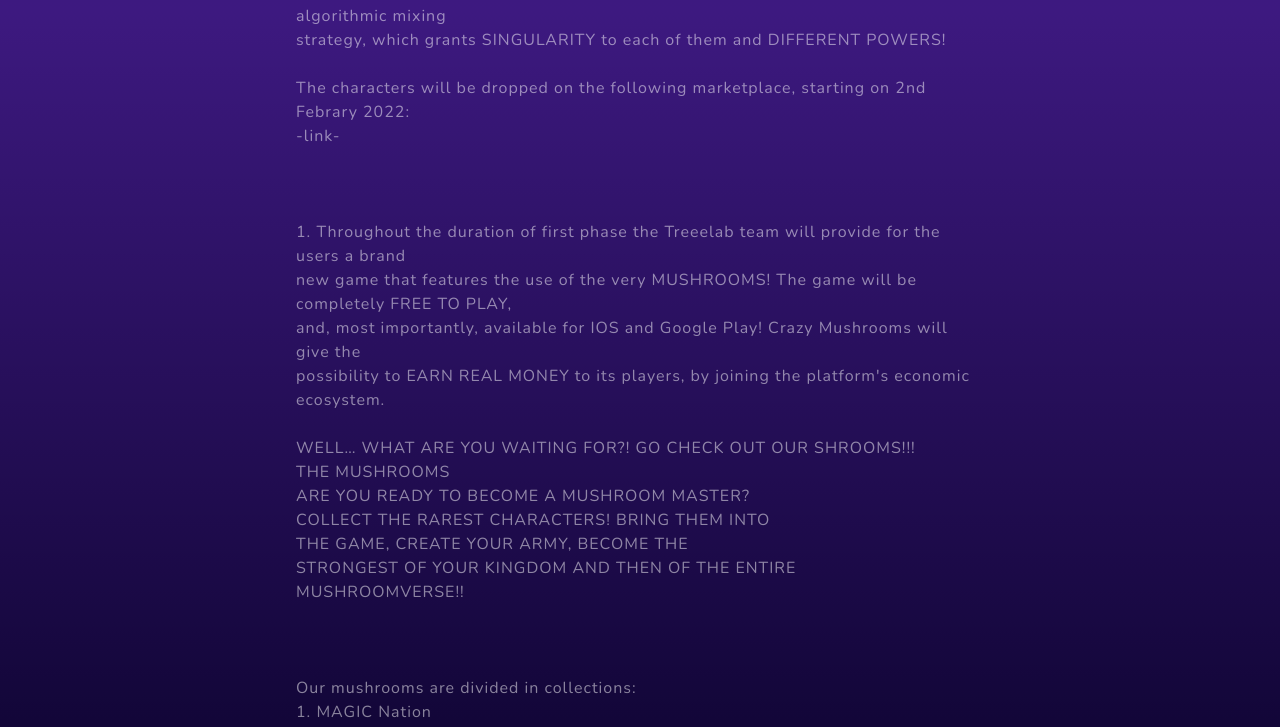
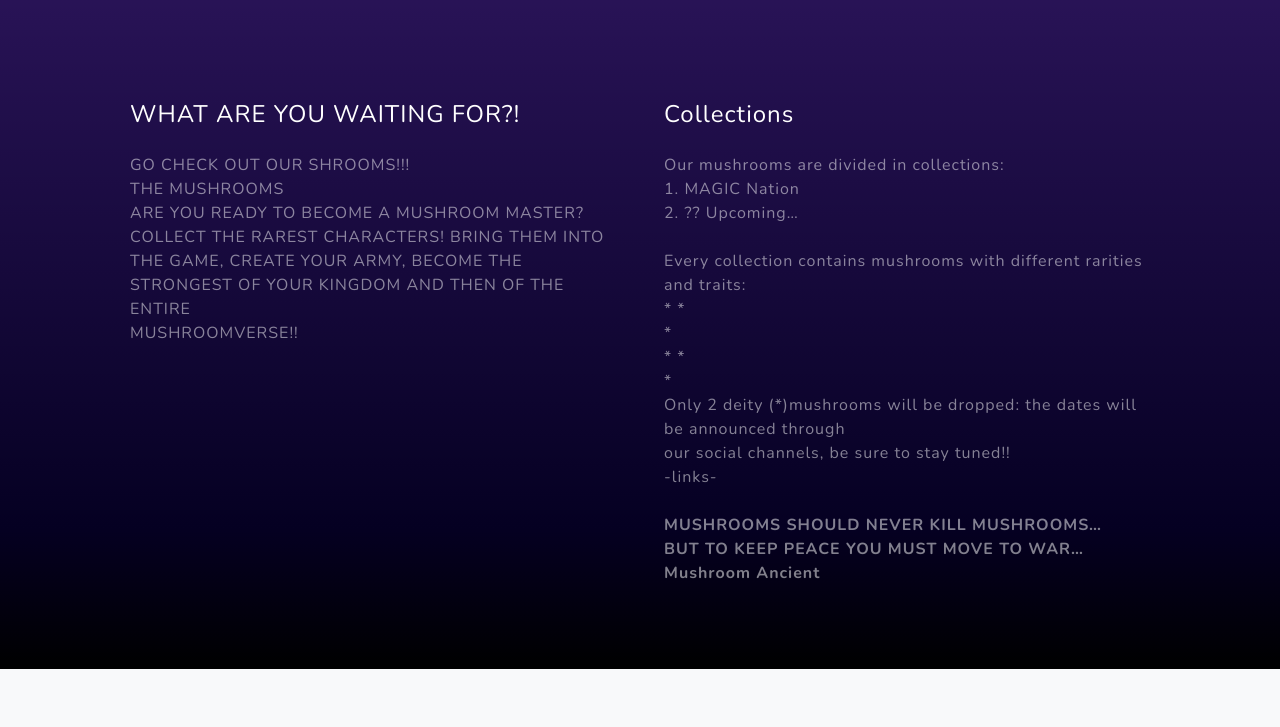
Before and after one commit to Lorenzo2703/Crazy-Mushrooms, a plain HTML site: page index.html in a window 1280 px wide. Shown: the part 1537-2264 px from the top of the page. Drawn offline with nearby package versions, Linux system fonts and the light colour scheme.

Commit message:
scroll reveal e testo aggiustato

```diff
--- a/index.html
+++ b/index.html
@@ -17,6 +17,7 @@
         rel="stylesheet" />
     <!-- Core theme CSS (includes Bootstrap)-->
     <link href="css/styles.css" rel="stylesheet" />
+    <script src="https://unpkg.com/scrollreveal"></script>
 </head>
 
 <body id="page-top">
@@ -44,60 +45,65 @@
     <header class="masthead">
         <div class="container px-4 px-lg-5 d-flex h-100 align-items-center justify-content-center">
             <div class="d-flex justify-content-center">
-                <div class="text-center">
+                <div class="masthead-text text-center">
                     <h1 class="mx-auto my-0 text-uppercase mb-4">Crazy Mushrooms</h1>
 
-                    <a class="btn capitalize btn-primary mt-4" href="#">See
-                        Products</a>
+                    <a class="btn capitalize btn-primary mt-4" href="#">See Products</a>
                 </div>
             </div>
         </div>
     </header>
     <!-- About-->
     <section class="about-section" id="about">
-        <div class="container px-4 px-lg-5">
-            <div class="row  justify-content-center">
-                <div class="col-lg-8 ">
-                    <h4 class="text-white mb-4">WHO ARE WE?</h4>
-                    <p class="text-white-50 m-0 p-0" style="white-space: pre-line;"> <strong><em>Threelab</em></strong>
-                        is a young startup, that was created with a unique aim: developing a brand
-
+        <div class="container pb-custom px-4 px-lg-5">
+            <div class="row">
+                <div class="col-lg-6 p-4 mt-custom text-1">
+                    <h4 class="text-white mb-0">WHO ARE WE?</h4>
+                    <p class="text-white-50 text-start m-0 " style="white-space: pre-line;">
+                        <strong><em>Threelab</em></strong> is a young startup, that was created with a unique aim:
+                        developing a brand!
                         new MUSHROOM UNIVERSE (link) that easily links all the users to the PLAY TO EARN world. Our team
                         seeks to realize a new source of fun and entertainment, powered by the community itself. The one
                         task that Threeelab oughts to accomplish is to always maintain high quality performances and a
                         two-sided relationship with the costumers.
-                        CRAZY MUSHROOMS
+
+                        <strong>CRAZY MUSHROOMS</strong>
                         Crazy mushrooms was created as a bridge between two extremely high yielding sectors: the gaming
                         industry and the crypto market.
                         Our project is split into two main phases:
                         * COLLECTING NFT;
-
-                        * PLAYING THE GAME .
-
+                    </p>
+                </div>
+                <div class="col-lg-6 p-4 mt-custom text-2">
+                    <h4 class="text-white mb-0">PLAYING THE GAME</h4>
+                    <p class="text-white-50 text-start m-0 " style="white-space: pre-line;">
                         1. The first phase consists in the development of three-dimensional characters (NFT), animated
                         and elaborated with care, every mushrooms will be developed through an algorithmic mixing
                         strategy, which grants SINGULARITY to each of them and DIFFERENT POWERS!
-
                         The characters will be dropped on the following marketplace, starting on 2nd Febrary 2022:
                         -link-
 
-
-
-                        1. Throughout the duration of first phase the Treeelab team will provide for the users a brand
+                        2. Throughout the duration of first phase the Treeelab team will provide for the users a brand
                         new game that features the use of the very MUSHROOMS! The game will be completely FREE TO PLAY,
                         and, most importantly, available for IOS and Google Play! Crazy Mushrooms will give the
                         possibility to EARN REAL MONEY to its players, by joining the platform's economic ecosystem.
-
-                        WELL… WHAT ARE YOU WAITING FOR?! GO CHECK OUT OUR SHROOMS!!!
+                    </p>
+                </div>
+                <div class="col-lg-6 p-4 mt-custom text-3">
+                    <h4 class="text-white mb-0">WHAT ARE YOU WAITING FOR?!</h4>
+                    <p class="text-white-50 text-start m-0 " style="white-space: pre-line;">
+                        GO CHECK OUT OUR SHROOMS!!!
                         THE MUSHROOMS
                         ARE YOU READY TO BECOME A MUSHROOM MASTER?
                         COLLECT THE RAREST CHARACTERS! BRING THEM INTO
                         THE GAME, CREATE YOUR ARMY, BECOME THE
                         STRONGEST OF YOUR KINGDOM AND THEN OF THE ENTIRE
                         MUSHROOMVERSE!!
-
-
-
+                    </p>
+                </div>
+                <div class="col-lg-6 p-4 mt-custom text-4">
+                    <h4 class="text-white mb-0">Collections</h4>
+                    <p class="text-white-50 text-start m-0 " style="white-space: pre-line;">
                         Our mushrooms are divided in collections:
                         1. MAGIC Nation
                         2. ?? Upcoming…
@@ -111,12 +117,9 @@
                         our social channels, be sure to stay tuned!!
                         -links-
 
-
-
-
-                        MUSHROOMS SHOULD NEVER KILL MUSHROOMS…
+                        <strong> MUSHROOMS SHOULD NEVER KILL MUSHROOMS…
                             BUT TO KEEP PEACE YOU MUST MOVE TO WAR…
-                        Mushroom Ancient
+                            Mushroom Ancient</strong>
                     </p>
                 </div>
             </div>
@@ -126,7 +129,7 @@
     <section class="projects-section bg-light" id="projects">
         <div class="container px-4 px-lg-5">
             <!-- Featured Project Row-->
-            <div class="row gx-0 mb-4 mb-lg-5 align-items-center">
+            <div class="row featured gx-0 mb-4 mb-lg-5 align-items-center">
                 <div class="col-xl-8 col-lg-7"><img class="img-fluid mb-3 mb-lg-0" src="assets/img/bg-masthead.jpg"
                         alt="..." /></div>
                 <div class="col-xl-4 col-lg-5">
@@ -139,7 +142,7 @@
                 </div>
             </div>
             <!-- Project One Row-->
-            <div class="row gx-0 mb-5 mt-4 pt-4 mb-lg-0 justify-content-center">
+            <div class="row gx-0 mb-5 mt-4 pt-4 mb-lg-0 one justify-content-center">
                 <div class="col-lg-6 "><img class="img-fluid" src="assets/img/demo-image-01.jpg" alt="..." /></div>
                 <div class="col-lg-6">
                     <div class="bg-black text-center h-100 project">
@@ -157,7 +160,7 @@
                 </div>
             </div>
             <!-- Project Two Row-->
-            <div class="row gx-0 mb-4 pb-4justify-content-center pb-4">
+            <div class="row gx-0 mb-4 pb-4 two justify-content-center pb-4">
                 <div class="col-lg-6"><img class="img-fluid" src="assets/img/demo-image-02.jpg" alt="..." /></div>
                 <div class="col-lg-6 order-lg-first">
                     <div class="bg-black text-center h-100 project">
@@ -174,7 +177,7 @@
                 </div>
             </div>
 
-            <div class="row gx-0 my-4 mb-lg-5 mt-4 pt-4 align-items-center">
+            <div class="row gx-0 my-4 mb-lg-5 mt-4 pt-4 best align-items-center">
                 <div class="col-xl-4 col-lg-5">
                     <div class="featured-text text-center text-lg-left">
                         <h4>Best seller</h4>
@@ -188,6 +191,7 @@
 
             </div>
 
+            <div class="list">
                 <div class="col-6 offset-3 col-md-4 offset-md-4 my-4 py-4 " id="collection">
                     <h2 class="text-center pt-4 ">
                         NFT list:
@@ -380,6 +384,7 @@
 
                         </div>
                     </div>
+                </div>
                 <div class="col-12 text-center ">
                     <h3 class="text-center">
                         &#8592; page: 1/20 &#8594;
@@ -415,6 +420,7 @@
     <!-- * * Activate your form at https://startbootstrap.com/solution/contact-forms * *-->
     <!-- * * * * * * * * * * * * * * * * * * * * * * * * * * * * * * * * * * * * * * * *-->
     <script src="https://cdn.startbootstrap.com/sb-forms-latest.js"></script>
+
 </body>
 
 </html>
--- a/js/scripts.js
+++ b/js/scripts.js
@@ -7,48 +7,77 @@
 // Scripts
 //
 
-window.addEventListener('DOMContentLoaded', event => {
-
+window.addEventListener("DOMContentLoaded", (event) => {
   // Navbar shrink function
   var navbarShrink = function () {
-        const navbarCollapsible = document.body.querySelector('#mainNav');
+    const navbarCollapsible = document.body.querySelector("#mainNav");
     if (!navbarCollapsible) {
       return;
     }
     if (window.scrollY === 0) {
-            navbarCollapsible.classList.remove('navbar-shrink')
+      navbarCollapsible.classList.remove("navbar-shrink");
     } else {
-            navbarCollapsible.classList.add('navbar-shrink')
+      navbarCollapsible.classList.add("navbar-shrink");
     }
-
   };
 
   // Shrink the navbar
   navbarShrink();
 
   // Shrink the navbar when page is scrolled
-    document.addEventListener('scroll', navbarShrink);
+  document.addEventListener("scroll", navbarShrink);
 
   // Activate Bootstrap scrollspy on the main nav element
-    const mainNav = document.body.querySelector('#mainNav');
+  const mainNav = document.body.querySelector("#mainNav");
   if (mainNav) {
     new bootstrap.ScrollSpy(document.body, {
-            target: '#mainNav',
+      target: "#mainNav",
       offset: 74,
     });
-    };
+  }
 
   // Collapse responsive navbar when toggler is visible
-    const navbarToggler = document.body.querySelector('.navbar-toggler');
+  const navbarToggler = document.body.querySelector(".navbar-toggler");
   const responsiveNavItems = [].slice.call(
-        document.querySelectorAll('#navbarResponsive .nav-link')
+    document.querySelectorAll("#navbarResponsive .nav-link")
   );
   responsiveNavItems.map(function (responsiveNavItem) {
-        responsiveNavItem.addEventListener('click', () => {
-            if (window.getComputedStyle(navbarToggler).display !== 'none') {
+    responsiveNavItem.addEventListener("click", () => {
+      if (window.getComputedStyle(navbarToggler).display !== "none") {
         navbarToggler.click();
       }
     });
   });
+});
 
-});
+window.onload = function () {
+  location.href = "index.html#page-top";
+};
+
+var slideUp = {
+  distance: "500%",
+  delay: 100,
+  duration: 1000,
+  origin: "bottom",
+  opacity: 0,
+};
+var slideUp1 = {
+  distance: "500%",
+  duration: 1000,
+  delay: 300,
+  origin: "bottom",
+  opacity: 0,
+};
+
+ScrollReveal().reveal(".masthead");
+ScrollReveal().reveal(".masthead-text", slideUp);
+ScrollReveal().reveal(".text-1", slideUp);
+ScrollReveal().reveal(".text-2", slideUp1);
+ScrollReveal().reveal(".text-3", slideUp);
+ScrollReveal().reveal(".text-4", slideUp1);
+
+ScrollReveal().reveal(".featured", slideUp);
+ScrollReveal().reveal(".one", slideUp);
+ScrollReveal().reveal(".two", slideUp);
+ScrollReveal().reveal(".best", slideUp);
+ScrollReveal().reveal(".list", { delay: 500, duration: 1000 });
```
Also changed, not shown: css/styles.css. Lines whose indentation alone changed are shown as unchanged.
